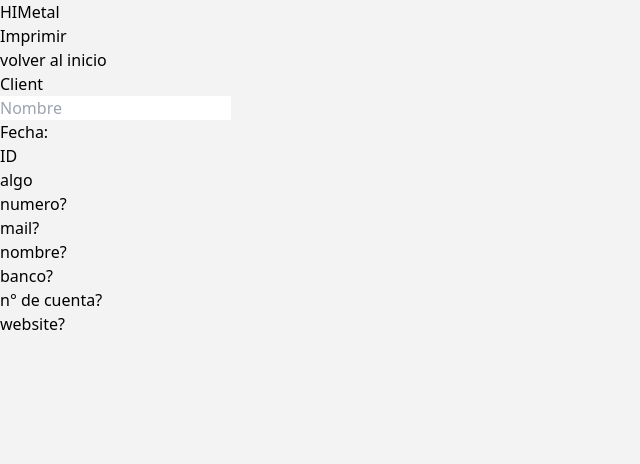
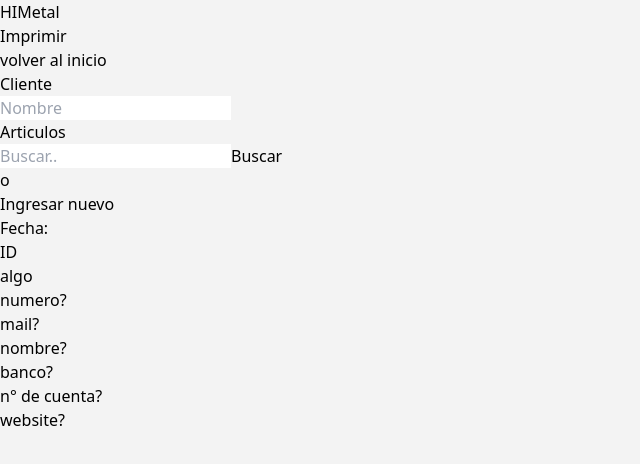
Before and after one commit to AgusCaffita/HIMETAL, a React (Vite) app: page /in in a window 1280 px wide. Shown: the top 464 px of the page, without its empty margins (0-640 px from the left). Built offline with nearby package versions, Linux system fonts and the light colour scheme.

Commit message:
no mucho, cambios boludos mas quenada esteticos

```diff
--- a/src/pages/articulos.tsx
+++ b/src/pages/articulos.tsx
@@ -2,11 +2,6 @@ import {useNavigate} from "react-router-dom"
 import {useArticulos} from '../hooks/useArticulos';
 
 export const ListaArticulos = () => {
-    const {articulos, loading, error} = useArticulos();
-
-    if (loading) return <div>cargando :D</div>
-    if (error) return <div>nuanda, errorrr {error}</div>
-
     return(
         <div>
             <div>anda bien    </div>
--- a/src/pages/home.tsx
+++ b/src/pages/home.tsx
@@ -2,17 +2,14 @@ import {useNavigate} from "react-router-dom"
 
 const Home = () => {
     const navigate = useNavigate();
-
-
-
     return(
         <div>
-            <div className="text-red-600 text-5xl font-bold m-10">
+            <div className="text-pink-600 text-5xl font-bold m-10">
                     <h2>HIMetal</h2>
                 </div>
-            <p className="bg-green-800">inicio </p>
-            <button onClick={() => navigate("/in")}>Hacer factura</button>
-            <button onClick={() => navigate("/arts")}>Ver articulos</button>
+            <p className="bg-blue-300">Estas en la pagina principal </p>
+            <button onClick={() => navigate("/in")} className="m-4 hover:text-pink-600">Hacer factura</button>
+            <button onClick={() => navigate("/arts")} className="m-4 hover:text-pink-600">Ver articulos</button>
         </div>
     );
 };
--- a/src/pages/invoicer.tsx
+++ b/src/pages/invoicer.tsx
@@ -13,7 +13,7 @@ const Invoicer = () => {
         <div>
             <main className="m-5 lg:max-w-xl lg: mx-auto">
                 {/*HEADER*/}
-                <div className="text-red-600 text-5xl font-bold">
+                <div className="text-pink-600 text-5xl font-bold">
                     <h2>HIMetal</h2>
                 </div>
                 <header className="flex flex-col items-center justify-center mb-5">
@@ -21,8 +21,8 @@ const Invoicer = () => {
 
                 <div>
                     <ul className="flex items-center justify-between flex-wrap font-bold">
-                    <li><button onClick={handlePrint} className="btn btn-print p-3">Imprimir</button></li>
-                    <li><button onClick={() => navigate("/")}>volver al inicio</button></li>                     {/* VER QEU CORNO ES BTN*/}
+                    <li><button onClick={handlePrint} className="btn btn-print p-3 hover:text-purple-300">Imprimir</button></li>
+                    <li><button onClick={() => navigate("/")} className="hover:text-purple-300">volver al inicio</button></li>                     {/* VER QEU CORNO ES BTN*/}
                     </ul>
                 </div>
                 </header>
@@ -30,10 +30,22 @@ const Invoicer = () => {
 
                 {/*INFO PERSONAL*/}
                 <section className="flex flex-col max-w-[50%] my-5">
-                <h2>Client</h2>
+                <h2>Cliente</h2>
                 <input type="text" name="text" id="text" placeholder="Nombre" required></input>
                 </section>
                 {/*INFO PERSONAL END*/}
+
+                {/*ARTICULOS*/}
+                    <section>
+                        <h2>Articulos</h2>
+                        <div className="flex flex-row mb-5">
+                        <input type="text" name="text" id="text" placeholder="Buscar.." required></input>
+                        <button className="bg-gray-300 rounded-lg px-2 mx-3 hover:bg-gray-400">Buscar</button>
+                        <div className="mx-3">o</div>
+                        <button className="mx-3 bg-gray-300 rounded-lg px-2 hover:bg-gray-400" onClick={() => navigate("/arts")}>Ingresar nuevo</button>
+                        </div>
+                    </section>
+                {/*ARTICULOS END*/}
 
                 {/*FECHA*/}
                 <article>
```
Also changed, not shown: 1 other file (tests, documents, lock files or other folders).
